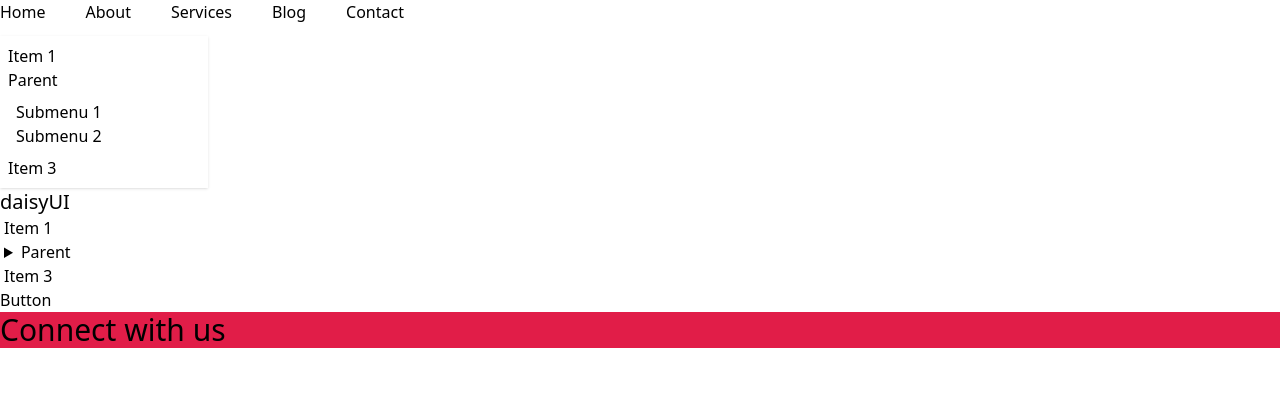
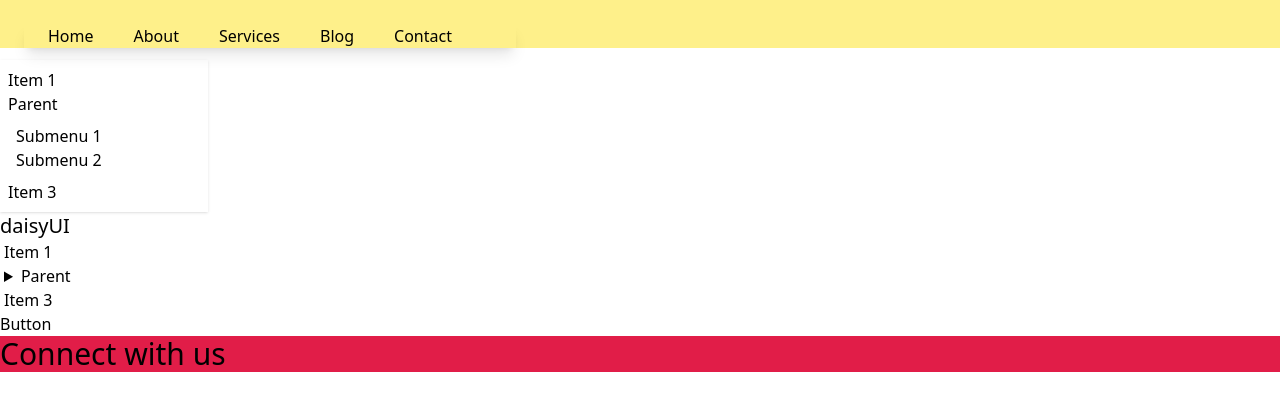
Before and after one commit to Samia123-source/Price-options, a React (Vite) app: page / in a window 1280 px wide. Shown: the top 410 px of the page. Built offline with nearby package versions, Linux system fonts and the light colour scheme.

Commit message:
toggle navbar

```diff
--- a/src/Components/Navbar/Navbar.jsx
+++ b/src/Components/Navbar/Navbar.jsx
@@ -14,7 +14,7 @@
   { id: 5, path: "/contact", name: "Contact" }
 ];
     return (
-        <nav>
+        <nav className="text-black p-6 bg-yellow-200">
             <div className= 'md:hidden text-2xl' onClick={() => setOpen(!open)}>
                 {
                     open === true ?
@@ -23,7 +23,7 @@
                 }
 
             </div>
-            <ul className="md:flex">
+            <ul className="md:flex absolute px-6 bg-yellow-200 shadow-lg">
                 {
                 routes.map(route => <Link key={route.id} route={route}></Link>)
             }
```
